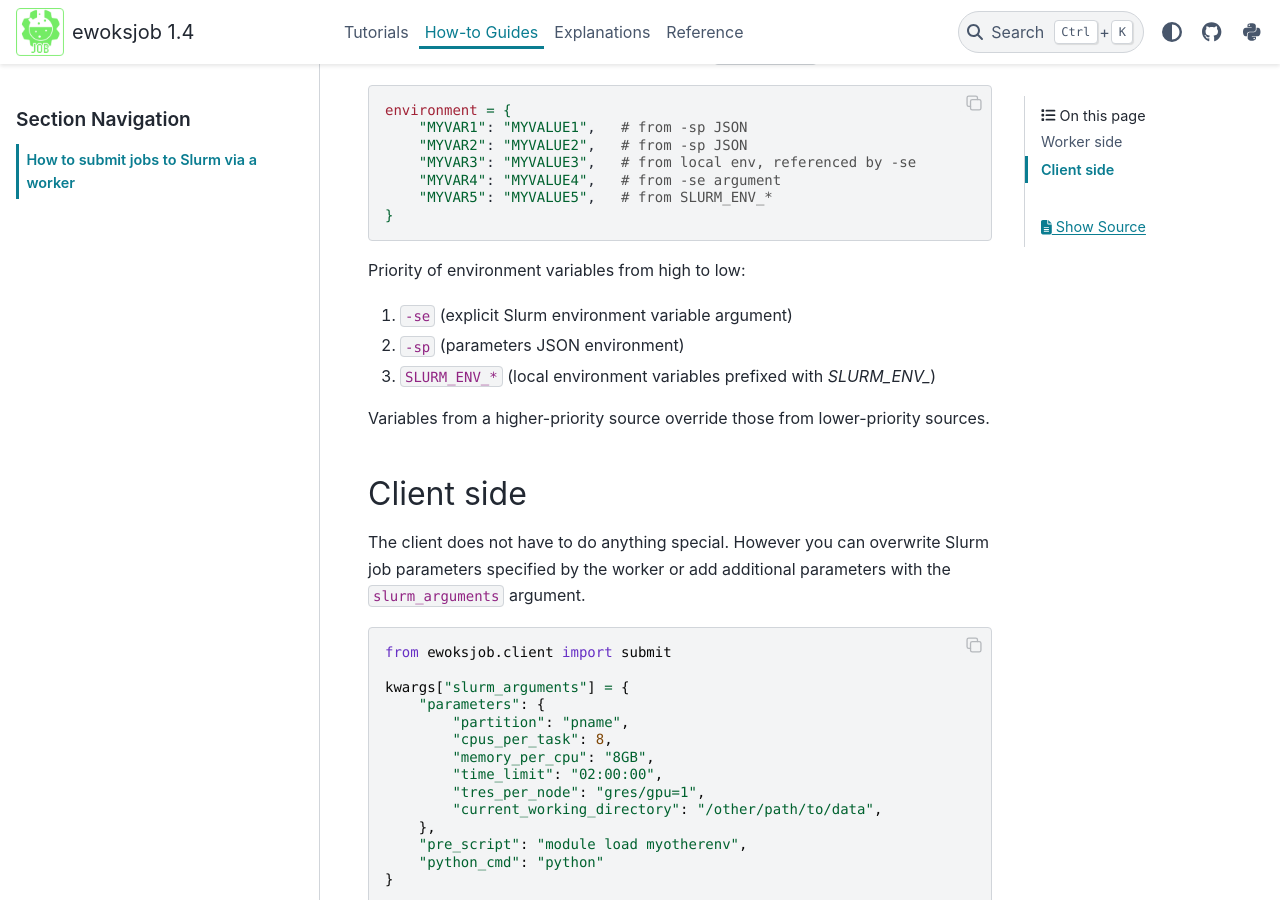
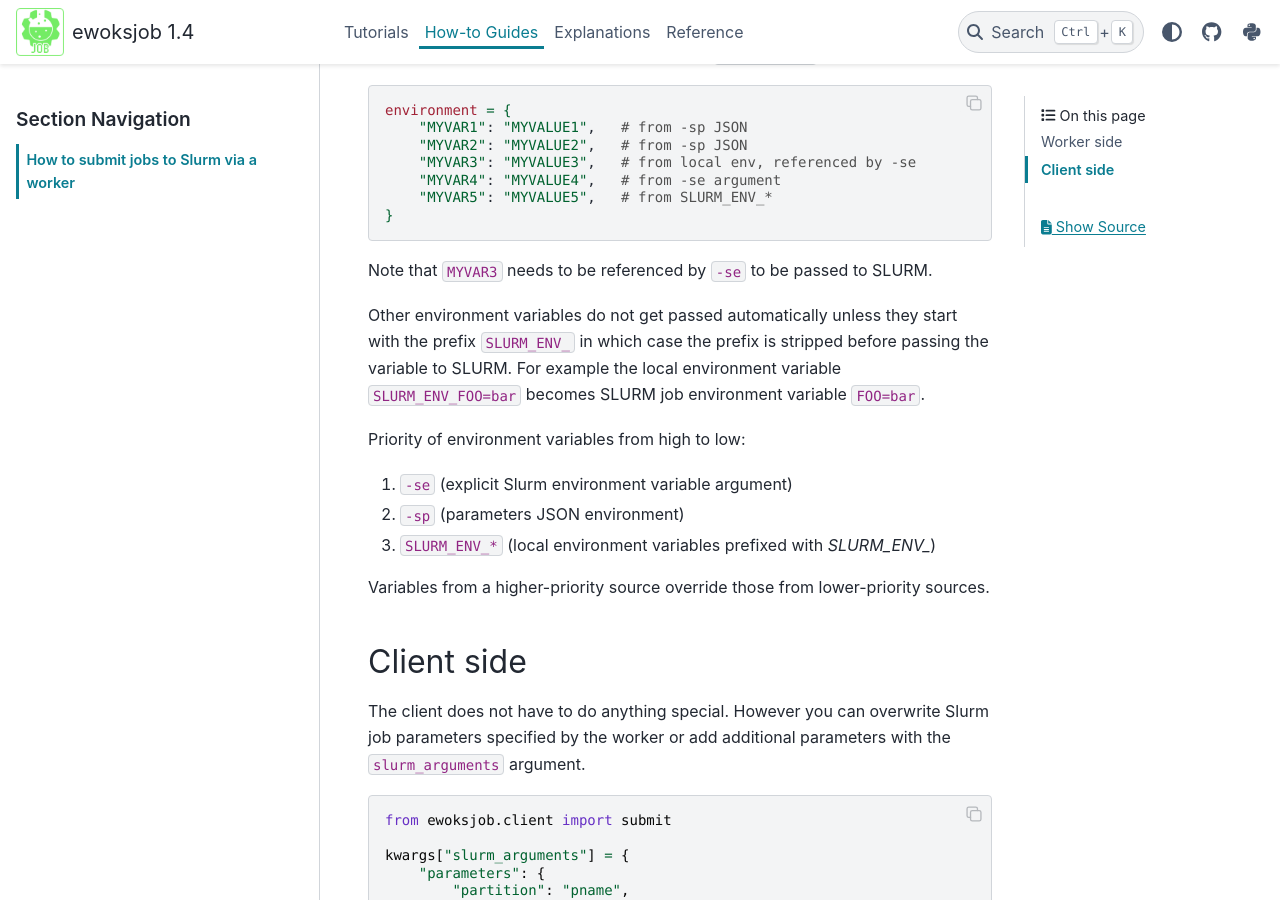
Before and after one commit to ewoks-kit/ewoksjob, a Sphinx documentation site: the page built from doc/howtoguides/slurm.rst, in a window 1280 px wide and 900 px high, scrolled down 1737 px. Built offline with Sphinx 7.4.7 and the PyData theme 0.15.4, drawn with Linux system fonts in a browser that asks for light colours.

Commit message:
docs: clarify passing local variables

```diff
--- a/doc/howtoguides/slurm.rst
+++ b/doc/howtoguides/slurm.rst
@@ -82,6 +82,13 @@ In this example, the final Slurm job parameter ``environment`` will be:
         "MYVAR5": "MYVALUE5",   # from SLURM_ENV_*
     }
 
+Note that ``MYVAR3`` needs to be referenced by ``-se`` to be passed to SLURM.
+
+Other environment variables do not get passed automatically unless they start
+with the prefix ``SLURM_ENV_`` in which case the prefix is stripped before passing
+the variable to SLURM. For example the local environment variable ``SLURM_ENV_FOO=bar``
+becomes SLURM job environment variable ``FOO=bar``.
+
 Priority of environment variables from high to low:
 
 1. ``-se`` (explicit Slurm environment variable argument)
```
